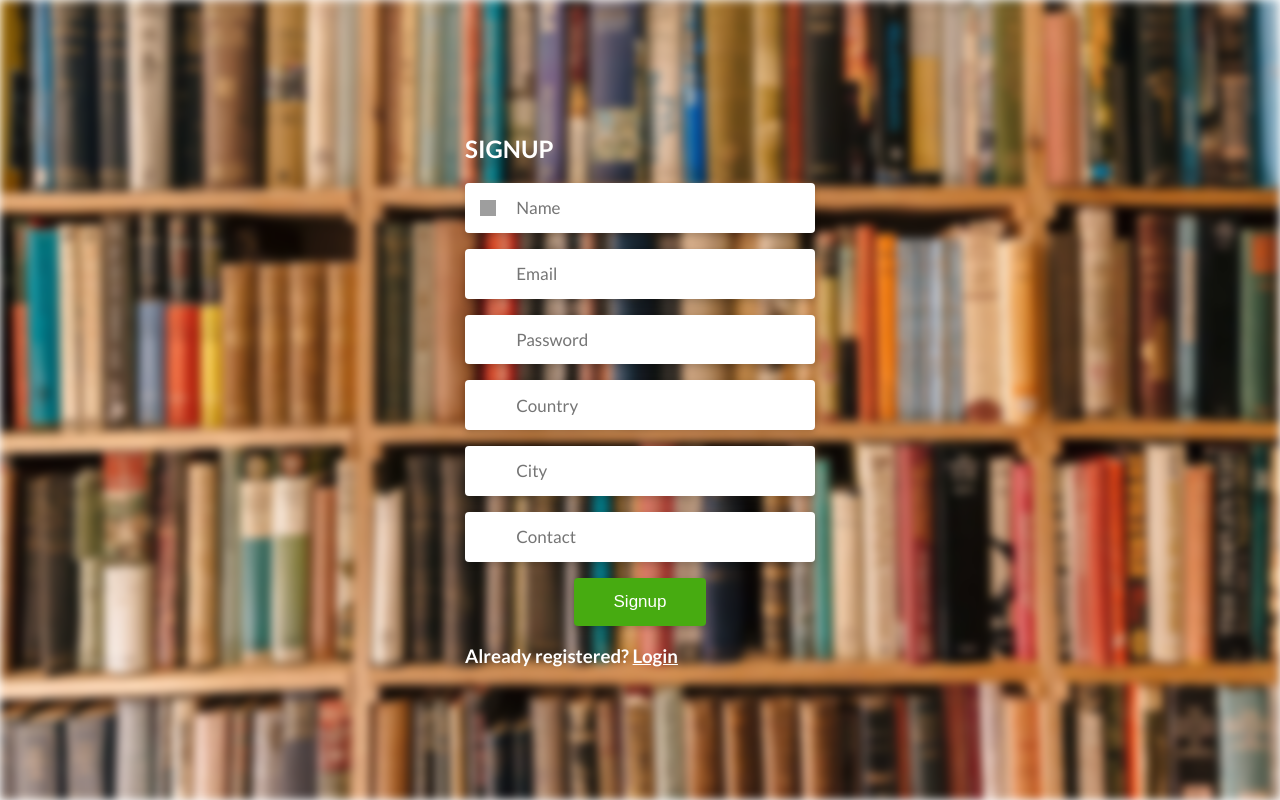
After one commit to orpseall/project, a PHP site: page /view/signup.php in a window 1280 px wide. The commit adds this page. Run offline with PHP 8.4, Linux system fonts and the light colour scheme; grey boxes are pictures that could not be loaded.

Commit message:
signup and login page front-end done

```diff
--- /dev/null
+++ b/css/signup_login.css
@@ -0,0 +1,105 @@
+@import url("https://fonts.googleapis.com/css?family=Lato:400,700");
+#bg {
+  background-image: url('../images/library.jpeg');
+  position: fixed;
+  left: 0;
+  top: 0;
+  width: 100%;
+  height: 100%;
+  background-size: cover;
+  filter: blur(5px);
+}
+
+body {
+  font-family: 'Lato', sans-serif;
+  color: #4A4A4A;
+  display: flex;
+  justify-content: center;
+  align-items: center;
+  min-height: 100vh;
+  overflow: hidden;
+  margin: 0;
+  padding: 0;
+}
+
+form {
+  width: 350px;
+  position: relative;
+}
+form .form-field::before {
+  font-size: 20px;
+  position: absolute;
+  left: 15px;
+  top: 17px;
+  color: #888888;
+  content: " ";
+  display: block;
+  background-size: cover;
+  background-repeat: no-repeat;
+}
+form .form-field:nth-child(1)::before {
+  background-image: url(img/user-icon.png);
+  width: 20px;
+  height: 20px;
+  top: 15px;
+}
+form .form-field:nth-child(2)::before {
+  background-image: url(img/lock-icon.png);
+  width: 16px;
+  height: 16px;
+}
+form .form-field {
+  display: -webkit-box;
+  display: -ms-flexbox;
+  display: flex;
+  -webkit-box-pack: justify;
+  -ms-flex-pack: justify;
+  justify-content: space-between;
+  -webkit-box-align: center;
+  -ms-flex-align: center;
+  align-items: center;
+  margin-bottom: 1rem;
+  position: relative;
+}
+form input {
+  font-family: inherit;
+  width: 100%;
+  outline: none;
+  background-color: #fff;
+  border-radius: 4px;
+  border: none;
+  display: block;
+  padding: 0.9rem 0.7rem;
+  box-shadow: 0px 3px 6px rgba(0, 0, 0, 0.16);
+  font-size: 17px;
+  color: #4A4A4A;
+  text-indent: 40px;
+}
+form .btn {
+  outline: none;
+  border: none;
+  cursor: pointer;
+  display: inline-block;
+  margin: 0 auto;
+  padding: 0.9rem 2.5rem;
+  text-align: center;
+  background-color: #47AB11;
+  color: #fff;
+  border-radius: 4px;
+  box-shadow: 0px 3px 6px rgba(0, 0, 0, 0.16);
+  font-size: 17px;
+}
+
+form h2{
+    color: white;
+}
+
+form h3{
+  color: white;
+}
+
+form h3 a{
+  text-decoration: none;
+  color: white;
+  text-decoration: underline;
+}
--- a/settings/db_cred.php
+++ b/settings/db_cred.php
@@ -3,7 +3,7 @@
 define('SERVERNAME', 'localhost');
 define('HOSTNAME', 'root');
 define('PASSWORD', '');
-define('DATABASE', 'class_contact_mgt');
+define('DATABASE', 'shoppn');
 
 
 ?>
--- /dev/null
+++ b/view/signup.php
@@ -0,0 +1,61 @@
+<?php
+
+
+?>
+
+<!DOCTYPE html>
+<html lang="en">
+<head>
+    <meta charset="UTF-8">
+    <meta http-equiv="X-UA-Compatible" content="IE=edge">
+    <meta name="viewport" content="width=device-width, initial-scale=1.0">
+    <title>Signup</title>
+    <link rel="stylesheet" href="../css/signup_login.css">
+</head>
+<body>
+<div id="bg">
+
+</div>
+
+<form>
+    <h2>SIGNUP</h2>
+    <!-- Name field -->
+  <div class="form-field">
+    <input type="text" name="customer_name" placeholder="Name" required/>
+  </div>
+
+  <!-- Email field -->
+  <div class="form-field">
+    <input type="email" name="customer_email" placeholder="Email" required/>
+  </div>
+
+  <!-- Password field -->
+  <div class="form-field">
+    <input type="password" name="customer_pass" placeholder="Password" required/>
+  </div>
+
+
+  <!-- Country field -->
+  <div class="form-field">
+    <input type="text" name="customer_country" placeholder="Country" required/>
+  </div>
+
+  <!-- City field -->
+  <div class="form-field">
+    <input type="text" name="customer_city" placeholder="City" required/>
+  </div>
+
+  <!-- Contact field -->
+  <div class="form-field">
+    <input type="text" name="customer_contact" placeholder="Contact" required/>                         </div>
+
+    <!-- Submit button -->
+  <div class="form-field">
+    <button class="btn" type="submit">Signup</button>
+  </div>
+
+  <h3>Already registered? <a href="login.php">Login</a></h3>
+
+</form>
+</body>
+</html>
```
Also changed, not shown: css/shop.css (added, +48 -0 lines), index.php (+6 -4 lines), view/login.php (added, +42 -0 lines), view/shop.php (added, +30 -0 lines), images/logo_black.svg (added).
